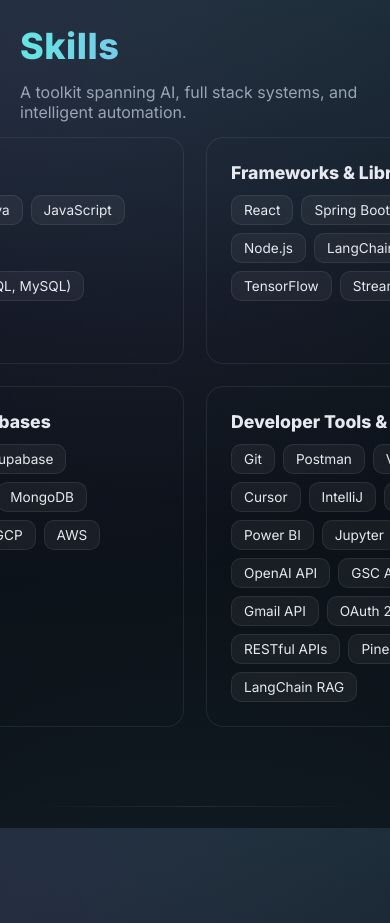
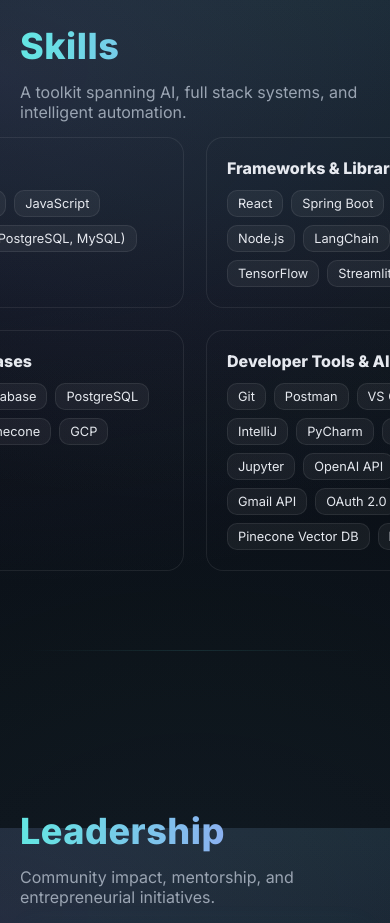
Before and after one commit to iArpan123/arpandeep-portfolio, a React (Create React App) app: page / in a window 390 px wide. Shown: the part 5080-6003 px from the top of the page. Built offline with nearby package versions, Linux system fonts and the light colour scheme.

Commit message:
making skills section responsive

```diff
--- a/package.json
+++ b/package.json
@@ -9,6 +9,7 @@
   },
   "dependencies": {
     "framer-motion": "^11.3.31",
+    "lucide-react": "^0.552.0",
     "react": "18.2.0",
     "react-dom": "18.2.0",
     "react-icons": "^5.2.1",
--- a/src/styles/global.css
+++ b/src/styles/global.css
@@ -491,3 +491,32 @@
   0%, 100% { transform: translateY(0); opacity: 0.8; }
   50% { transform: translateY(8px); opacity: 0.3; }
 }
+
+
+/* ==================== RESPONSIVE SKILLS GRID ==================== */
+@media (max-width: 1100px) {
+  #skills .grid,
+  #skills > div {
+    grid-template-columns: repeat(2, minmax(260px, 1fr)) !important;
+  }
+}
+
+@media (max-width: 750px) {
+  #skills .grid,
+  #skills > div {
+    grid-template-columns: 1fr !important;
+  }
+
+  .skill-category {
+    padding: 1.25rem !important;
+  }
+
+  .skill-pill {
+    font-size: 0.8rem !important;
+    padding: 5px 10px !important;
+  }
+
+  #skills h3 {
+    font-size: 1rem !important;
+  }
+}
```
Also changed, not shown: src/App.css (deleted, +0 -38 lines), src/index.css (added), 2 other files (tests, documents, lock files or other folders).
